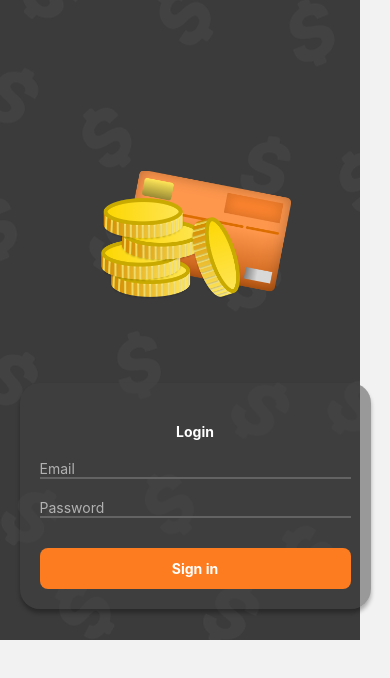
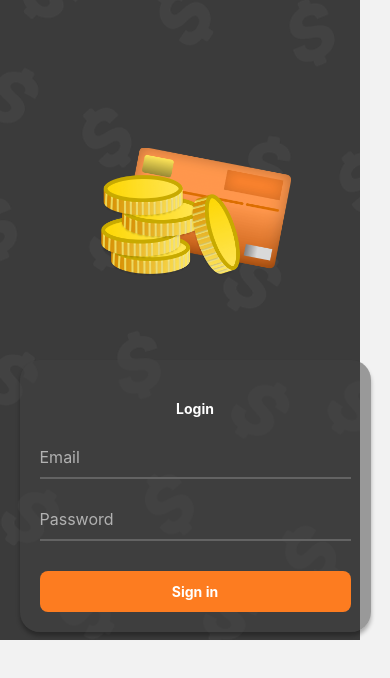
Before and after one commit to BRMilev22/spendly-mobile, a React Native app: screen /Login in a window 390 px wide. Shown: the top 678 px of the page. Built offline with nearby package versions, Linux system fonts and the light colour scheme.

Commit message:
Bug fixes and enhancments (Close #1 #2 #3 #4 #5 #6)

```diff
--- a/LoginScreen.tsx
+++ b/LoginScreen.tsx
@@ -1,6 +1,6 @@
 // LoginScreen.tsx
 import React, { useState } from 'react';
-import { View, TextInput, Text, Image, StyleSheet, ImageBackground, TouchableOpacity } from 'react-native';
+import { View, TextInput, Text, Image, StyleSheet, ImageBackground, TouchableOpacity, StatusBar, KeyboardAvoidingView, Platform } from 'react-native';
 import { signInWithEmailAndPassword } from 'firebase/auth';
 import { auth } from './firebase';
 import { styled } from 'nativewind';
@@ -47,6 +47,8 @@ const styles = StyleSheet.create({
     borderBottomColor: '#636363',
     marginBottom: 20,
     color: 'white',
+    paddingVertical: 10, // Add padding for a larger tap area
+    fontSize: 16, // Increase font size for better readability
   },
   errorText: {
     color: 'red',
@@ -104,6 +106,12 @@ const LoginScreen = () => {
   };
 
   return (
+    <>
+  <StatusBar barStyle="light-content" />
+  <KeyboardAvoidingView
+    style={{ flex: 1 }}
+    behavior={Platform.OS === 'ios' ? 'padding' : 'height'}
+  >
     <ImageBackground
         source={require('./assets/background.png')}
         style={styles.background}
@@ -126,6 +134,10 @@ const LoginScreen = () => {
             onChangeText={setEmail}
             style={styles.input}
             placeholderTextColor="rgba(255, 255, 255, 0.6)"
+            autoCapitalize="none" // Avoid capitalizing email
+            autoCorrect={false} // Disable auto-correction for email
+            keyboardAppearance="dark"
+            textContentType="oneTimeCode"
           />
 
           <TextInput
@@ -135,6 +147,9 @@ const LoginScreen = () => {
             secureTextEntry
             style={styles.input}
             placeholderTextColor="rgba(255, 255, 255, 0.6)"
+            autoCapitalize="none" // Avoid capitalizing password
+            autoCorrect={false} // Disable auto-correction for password
+            keyboardAppearance="dark"
           />
 
           {error ? <Text style={styles.errorText}>{error}</Text> : null}
@@ -145,10 +160,12 @@ const LoginScreen = () => {
           </TouchableOpacity>
 
           {/* Display the user ID if logged in */}
-          {userId && <Text style={styles.userIdText}>User ID: {userId}</Text>}
+          {/*userId && <Text style={styles.userIdText}>User ID: {userId}</Text>*/}
         </View>
       </StyledView>
     </ImageBackground>
+  </KeyboardAvoidingView>
+  </>
   );
 };
 
--- a/ReceiptScreen.tsx
+++ b/ReceiptScreen.tsx
@@ -1,17 +1,15 @@
-// ReceiptScreen.tsx
 import React, { useEffect, useState, useRef } from 'react';
-import { Button, StyleSheet, Text, Image, View, Alert, ActivityIndicator } from 'react-native';
+import { StyleSheet, Text, View, Alert, ActivityIndicator, TouchableOpacity, Animated } from 'react-native';
 import { CameraView, useCameraPermissions } from 'expo-camera';
 import { auth, firestore } from './firebase'; // Import Firebase authentication and Firestore
-import { doc, setDoc, getDoc, serverTimestamp } from 'firebase/firestore'; // Import Firestore functions
+import { doc, setDoc, getDoc } from 'firebase/firestore'; // Import Firestore functions
 import axios from 'axios';
 
 const ReceiptScreen = () => {
-  const [photo, setPhoto] = useState<string | null>(null);
-  const [result, setResult] = useState<any>(null);
-  const [loading, setLoading] = useState<boolean>(false); // State to track loading status
+  const [loading, setLoading] = useState<boolean>(false);
   const [permissionResponse, requestPermission] = useCameraPermissions();
   const cameraRef = useRef<Camera | null>(null);
+  const scaleAnim = useRef(new Animated.Value(0)).current;
 
   useEffect(() => {
     const requestCameraPermission = async () => {
@@ -26,12 +24,16 @@ const ReceiptScreen = () => {
 
   const handleCapture = async () => {
     if (cameraRef.current) {
-      setLoading(true); // Set loading state to true when starting the process
+      setLoading(true);  // Set loading to true immediately
+      Animated.spring(scaleAnim, {
+        toValue: 1,  // Scale to full size
+        friction: 2,
+        useNativeDriver: true,
+      }).start();
+
       const options = { skipProcessing: false, base64: true };
       try {
         const photoData = await cameraRef.current.takePictureAsync(options);
-        setPhoto(photoData.uri);
-
         const formData = new FormData();
         formData.append('file', {
           uri: photoData.uri,
@@ -52,12 +54,17 @@ const ReceiptScreen = () => {
         );
 
         const receiptData = response.data;
-        setResult(receiptData);
         await saveReceiptToFirestore(receiptData);
       } catch (error) {
         console.error('Error capturing or processing the receipt:', error);
       } finally {
-        setLoading(false); // Set loading state to false once the process is completed
+        // Ensure loading state is updated and camera view is resumed
+        setLoading(false);
+        Animated.spring(scaleAnim, {
+          toValue: 0,  // Scale back to original size
+          friction: 2,
+          useNativeDriver: true,
+        }).start();
       }
     }
   };
@@ -70,12 +77,23 @@ const saveReceiptToFirestore = async (receiptData: any) => {
         return;
       }
 
+      const receiptAmount =
+        typeof receiptData.totalAmount?.data === 'number'
+          ? receiptData.totalAmount.data
+          : parseFloat(receiptData.totalAmount?.data) || 0;
+
+      // Check if the receipt total amount is 0, if so, exit early
+      if (receiptAmount === 0) {
+        console.warn('Receipt total amount is 0, not adding to database.');
+        Alert.alert('Warning', 'This is not a receipt.');
+        return;
+      }
+
       const receiptDocument = {
         date: receiptData.date || null,
-      totalAmount: receiptData.totalAmount
+        totalAmount: receiptData.totalAmount,
       };
 
-    // Save the receipt to the users-receipts collection
       const userReceiptsRef = doc(firestore, 'users-receipts', userId);
       const userReceiptsSnapshot = await getDoc(userReceiptsRef);
       const receipts = userReceiptsSnapshot.data() || {};
@@ -87,7 +105,6 @@ const saveReceiptToFirestore = async (receiptData: any) => {
         { merge: true }
       );
 
-    // Get the current monthly income
       const userRef = doc(firestore, 'users', userId);
       const userSnapshot = await getDoc(userRef);
       const userData = userSnapshot.data();
@@ -97,22 +114,13 @@ const saveReceiptToFirestore = async (receiptData: any) => {
         return;
       }
 
-    const receiptAmount = typeof receiptData.totalAmount?.data === 'number'
-    ? receiptData.totalAmount.data
-    : parseFloat(receiptData.totalAmount?.data) || 0
+      const currentIncome = userData.monthlyIncome;
+      const newIncome = currentIncome - receiptAmount;
 
-
-    const currentIncome = userData.monthlyIncome;
-    console.log("Current income: " + currentIncome);
-    console.log("Receipt amount: " + receiptAmount);
-    const newIncome = currentIncome - receiptAmount;
-    console.log("New income: " + newIncome);
-
-    // Update the user's monthly income
       await setDoc(userRef, { monthlyIncome: newIncome }, { merge: true });
 
       console.log('Receipt saved and monthly income updated in Firestore');
-    Alert.alert('Success', 'Receipt saved and monthly income updated');
+      Alert.alert('Success', 'Receipt saved and user balance updated');
     } catch (error) {
       console.error('Error saving receipt or updating monthly income:', error);
     }
@@ -125,23 +133,23 @@ const saveReceiptToFirestore = async (receiptData: any) => {
       ) : permissionResponse?.status === 'denied' ? (
         <Text>No access to camera</Text>
       ) : (
-        <>
         <CameraView style={styles.camera} ref={cameraRef}>
-            <View style={styles.buttonContainer}>
-              <Button title="Take a photo" onPress={handleCapture} />
-            </View>
-            {photo && <Image source={{ uri: photo }} style={styles.preview} />}
-          </CameraView>
-          {loading && (
-            <View style={styles.loadingContainer}>
+          {loading ? (
+            <View style={styles.loadingOverlay}>
+              <Animated.View style={[styles.loadingIndicator, { transform: [{ scale: scaleAnim }] }]}>
                 <ActivityIndicator size="large" color="#FD7C20" />
                 <Text style={styles.loadingText}>Processing...</Text>
+              </Animated.View>
+            </View>
+          ) : (
+            <View style={styles.buttonContainer}>
+              <TouchableOpacity style={styles.captureButton} onPress={handleCapture}>
+                <View style={styles.innerCircle} />
+              </TouchableOpacity>
             </View>
           )}
-        </>
+        </CameraView>
       )}
-      {/* Commented out result display, only log it to console */}
-      {/* {result && <Text>{JSON.stringify(result)}</Text>} */}
     </View>
   );
 };
@@ -157,20 +165,37 @@ const styles = StyleSheet.create({
     flex: 1,
     justifyContent: 'flex-end',
     alignItems: 'center',
+    paddingBottom: 30,
   },
-  preview: {
-    width: 100,
-    height: 100,
+  captureButton: {
+    width: 70,
+    height: 70,
+    borderRadius: 35,
+    backgroundColor: '#FFFFFF',
+    justifyContent: 'center',
+    alignItems: 'center',
+  },
+  innerCircle: {
+    width: 50,
+    height: 50,
+    borderRadius: 25,
+    backgroundColor: '#FD7C20',
+  },
+  loadingOverlay: {
     position: 'absolute',
+    top: 0,
+    left: 0,
+    right: 0,
     bottom: 0,
-    left: 0,
+    justifyContent: 'center',
+    alignItems: 'center',
+    backgroundColor: '#282c34',  // Dark background color
   },
-  loadingContainer: {
-    position: 'absolute',
-    top: '50%',
-    left: '50%',
-    transform: [{ translateX: -50 }, { translateY: -50 }],
+  loadingIndicator: {
     alignItems: 'center',
+    backgroundColor: '#282c34',  // Same as overlay to blend in
+    padding: 20,
+    borderRadius: 10,
   },
   loadingText: {
     marginTop: 10,
```
Also changed, not shown: assets/login-img.png. Lines whose indentation alone changed are shown as unchanged.
